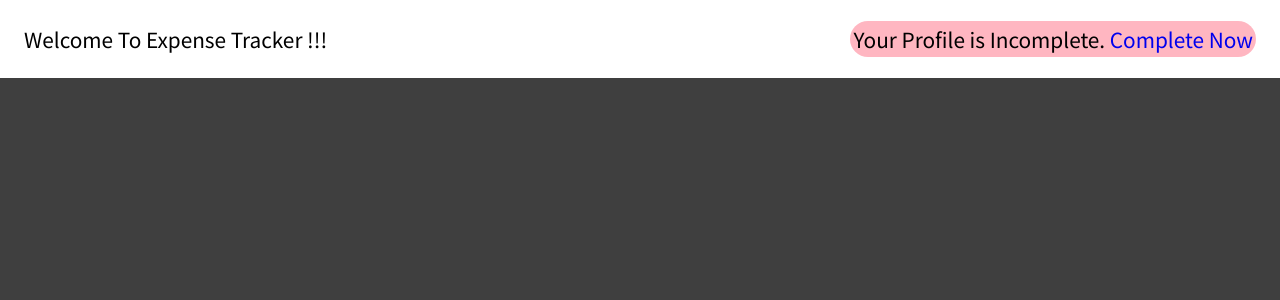
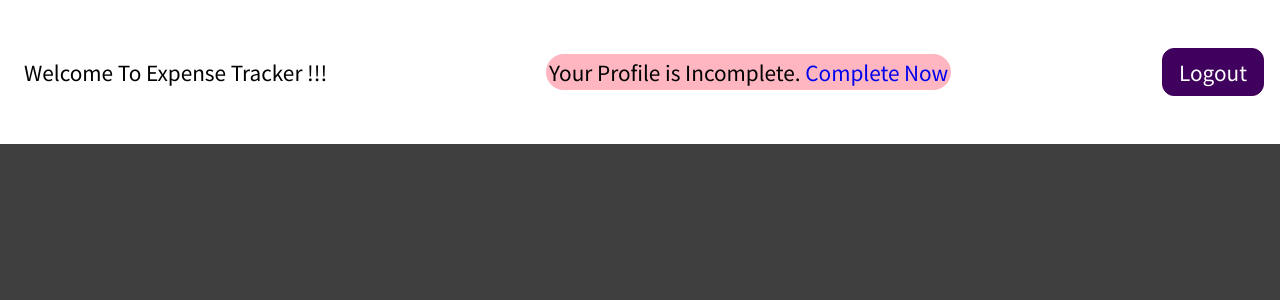
Before and after one commit to lenientsonu/expense-tracker-react, a React (Create React App) app: page /welcome in a window 1280 px wide. Shown: the top 300 px of the page. Built offline with nearby package versions, Linux system fonts and the light colour scheme.

Commit message:
Task 6: Logout User
- added logout button and functionality in both profile and welcome page

```diff
--- /dev/null
+++ b/src/components/Login/Logout.css
@@ -0,0 +1,28 @@
+button {
+    font: inherit;
+    cursor: pointer;
+    padding: 0.5rem 1rem;
+    border: 1px solid #40005d;
+    background-color: #40005d;
+    color: white;
+    border-radius: 12px;
+    margin-top: 2rem;
+    margin-bottom: 2rem;
+}
+
+button:hover,
+button:active {
+    background-color: #510674;
+    border-color: #510674;
+}
+
+button.alternative {
+    color: #220131;
+    border-color: transparent;
+    background-color: transparent;
+}
+
+button.alternative:hover,
+button.alternative:active {
+    background-color: #ddb3f8;
+}
--- /dev/null
+++ b/src/components/Login/Logout.jsx
@@ -0,0 +1,26 @@
+import { useContext } from "react";
+import { useHistory } from "react-router-dom";
+import Button from "react-bootstrap/Button";
+
+import AuthContext from "../store/auth-context";
+
+import "./Logout.css";
+
+const Logout = () => {
+    const history = useHistory();
+    const authCtx = useContext(AuthContext);
+
+    const clickHandler = (event) => {
+        event.preventDefault();
+        authCtx.logout();
+        history.replace("/login");
+    };
+
+    return (
+        <Button type='submit' onClick={clickHandler}>
+            Logout
+        </Button>
+    );
+};
+
+export default Logout;
--- a/src/components/pages/Profile.jsx
+++ b/src/components/pages/Profile.jsx
@@ -7,6 +7,7 @@ import Form from "react-bootstrap/Form";
 import Button from "react-bootstrap/Button";
 
 import AuthContext from "../store/auth-context";
+import Logout from "../Login/Logout";
 
 import "./Profile.css";
 
@@ -95,6 +96,7 @@ const ProfilePage = () => {
     return (
         <div className='profile'>
             <p>Winners Never Quit, Quitters Never Win.</p>
+            <Logout />
             <hr />
             <Form>
                 <h3>User Details</h3>
--- a/src/components/pages/Welcome.jsx
+++ b/src/components/pages/Welcome.jsx
@@ -2,6 +2,7 @@ import Container from "react-bootstrap/Container";
 import Row from "react-bootstrap/Row";
 import Col from "react-bootstrap/Col";
 // import { Link } from "react-router-dom";
+import Logout from "../Login/Logout";
 
 import "./Welcome.css";
 
@@ -21,6 +22,11 @@ const WelcomePage = () => {
                     </span>
                 </Col>
             </Row>
+            <Row>
+                <Col>
+                    <Logout />
+                </Col>
+            </Row>
         </Container>
     );
 };
```
